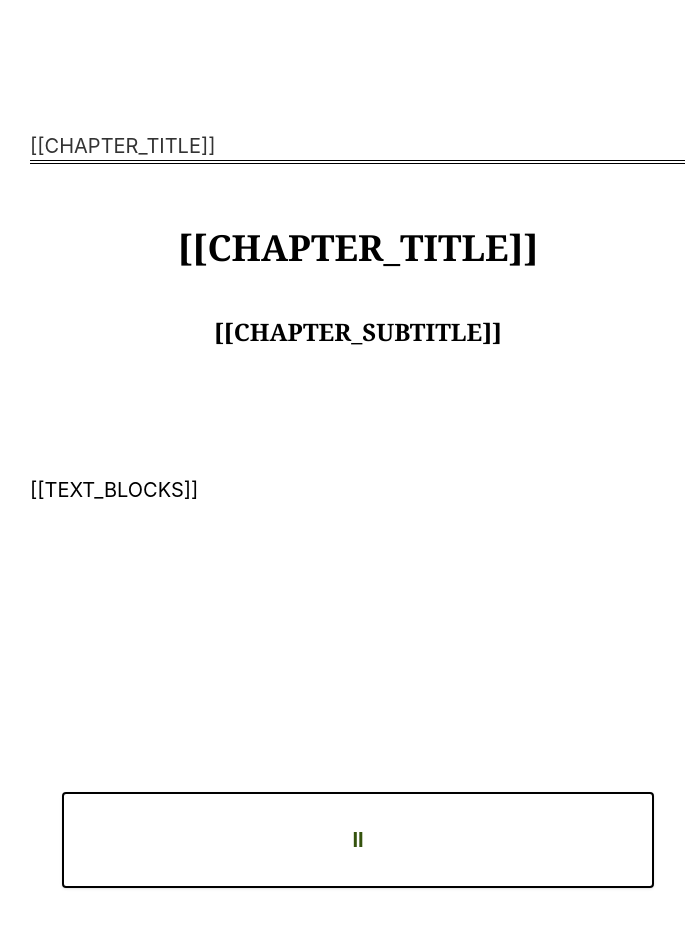
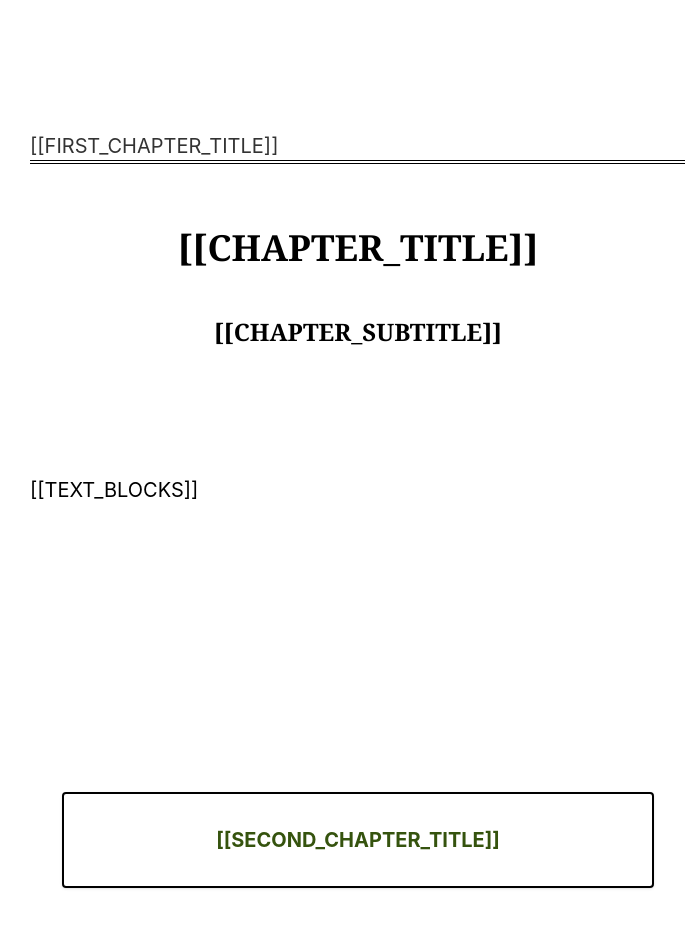
Before and after one commit to grant-king/buildabook-book, a Vue app in the folder vue-project/: page / in a window 1280 px wide. Shown: the part 2300-3228 px from the top of the page, without its empty margins (282-967 px from the left). Built offline with nearby package versions, Linux system fonts and the light colour scheme.

Commit message:
Replace chapter placeholders in HomeView.vue
Update HomeView to use dynamic chapter title placeholders: replaced [[CHAPTER_TITLE]] with [[FIRST_CHAPTER_TITLE]] and the hardcoded 'II' with [[SECOND_CHAPTER_TITLE]] so chapter headings can be populated dynamically.

```diff
--- a/vue-project/src/views/HomeView.vue
+++ b/vue-project/src/views/HomeView.vue
@@ -15,7 +15,7 @@
   </div>
   <div class="h-128"></div>
   <div class="text-black/80">
-    [[CHAPTER_TITLE]]
+    [[FIRST_CHAPTER_TITLE]]
   </div>
   <div class="border-b-4 border-double">
   </div>
@@ -27,7 +27,7 @@
   <RouterLink to="/chapter002">
     <div class="p-8 m-8 border-2 rounded font-bold shadow text-center">
       <div class="text-lime-900">
-        II
+        [[SECOND_CHAPTER_TITLE]]
       </div>
     </div>
   </RouterLink>
```
